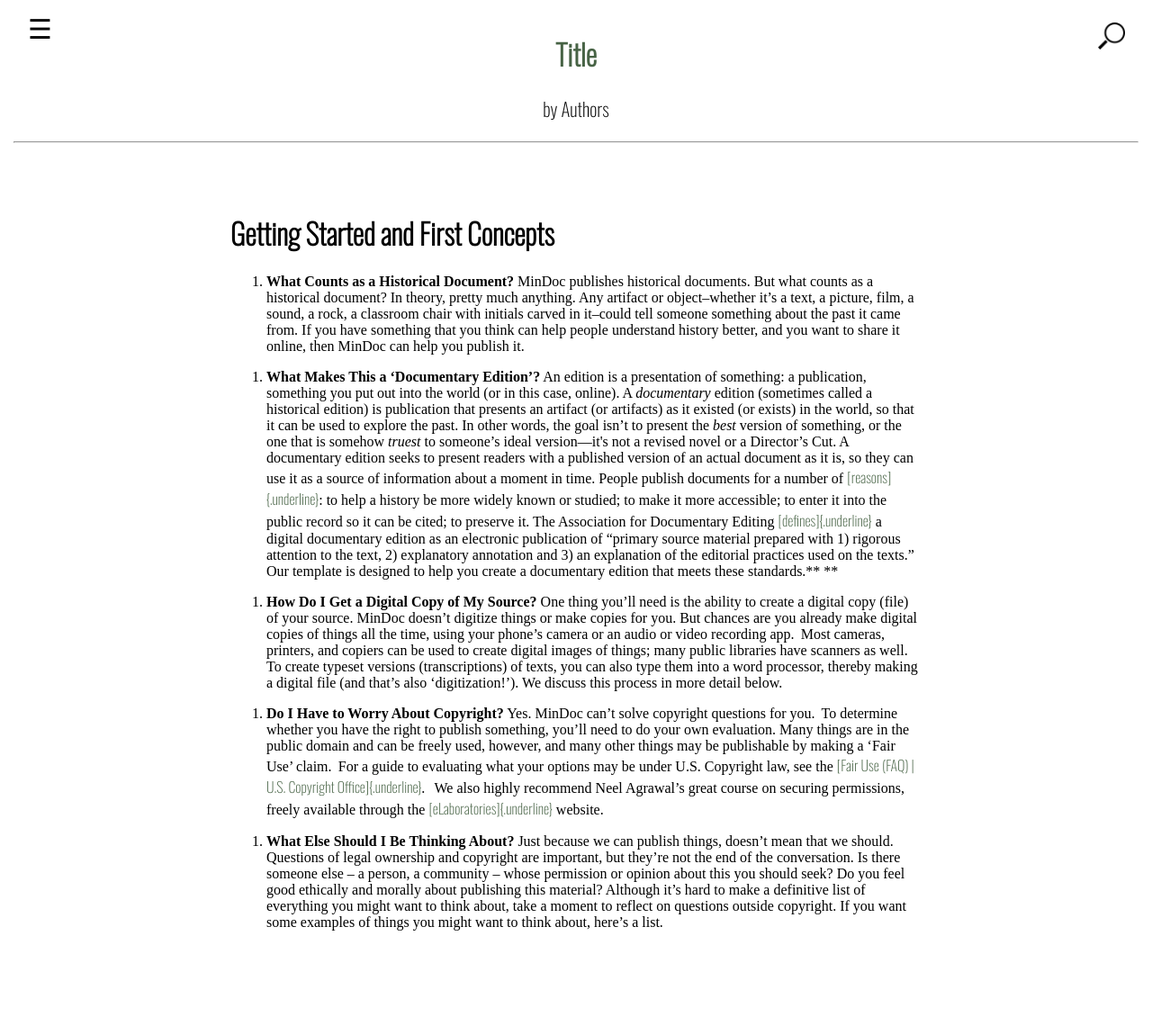
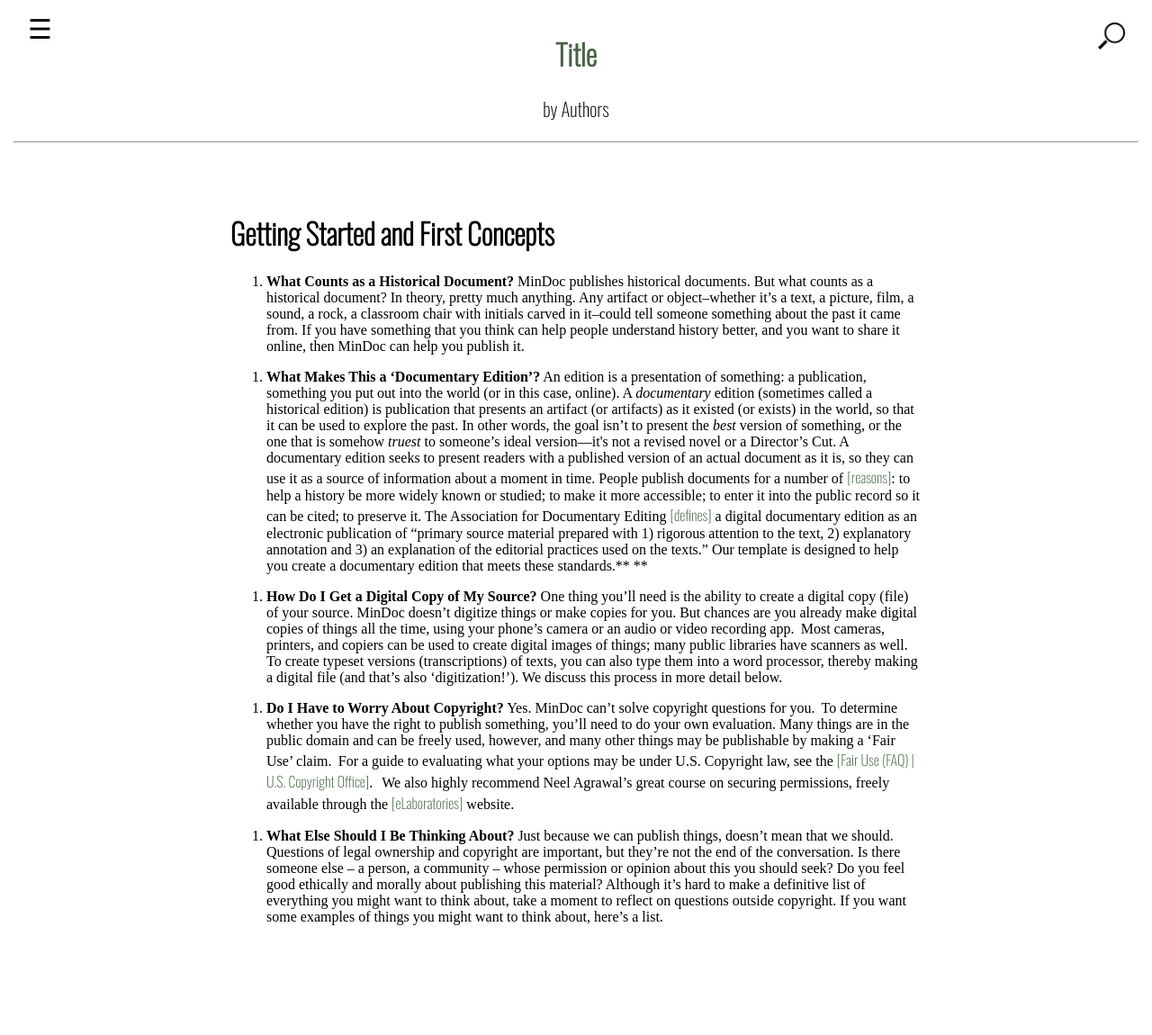
Before and after one commit to jwr12/MindocMD_sample, a Jekyll site: the page built from 003_Getting_Started_And_First_Concepts.md, in a window 1280 px wide. Shown: the whole page at 90% size. Built offline with Jekyll 4.4.1, drawn with Linux system fonts in a browser that asks for light colours.

Commit message:
Update 003_Getting_Started_And_First_Concepts.md

```diff
--- a/003_Getting_Started_And_First_Concepts.md
+++ b/003_Getting_Started_And_First_Concepts.md
@@ -31,11 +31,11 @@ number: 003
     readers with a published version of an actual document as it is, so
     they can use it as a source of information about a moment in time.
     People publish documents for a number of
-    [[reasons]{.underline}](https://elaboratories.org/courses/why-edit/):
+    [[reasons]](https://elaboratories.org/courses/why-edit/):
     to help a history be more widely known or studied; to make it more
     accessible; to enter it into the public record so it can be cited;
     to preserve it.  The Association for Documentary Editing
-    [[defines]{.underline}](https://www.documentaryediting.org/wordpress/?page_id=508)
+    [[defines]](https://www.documentaryediting.org/wordpress/?page_id=508)
     a digital documentary edition as an electronic publication of
     "primary source material prepared with 1) rigorous attention to the
     text, 2) explanatory annotation and 3) an explanation of the
@@ -66,10 +66,10 @@ number: 003
     however, and many other things may be publishable by making a 'Fair
     Use' claim.  For a guide to evaluating what your options may be
     under U.S. Copyright law, see the [[Fair Use (FAQ) \| U.S. Copyright
-    Office]{.underline}](https://www.copyright.gov/help/faq/faq-fairuse.html).
+    Office]](https://www.copyright.gov/help/faq/faq-fairuse.html).
     We also highly recommend Neel Agrawal's great course on securing
     permissions, freely available through the
-    [[eLaboratories]{.underline}](https://elaboratories.org/courses/securing-permissions/)
+    [[eLaboratories]](https://elaboratories.org/courses/securing-permissions/)
     website.
 
 <!-- -->
```
